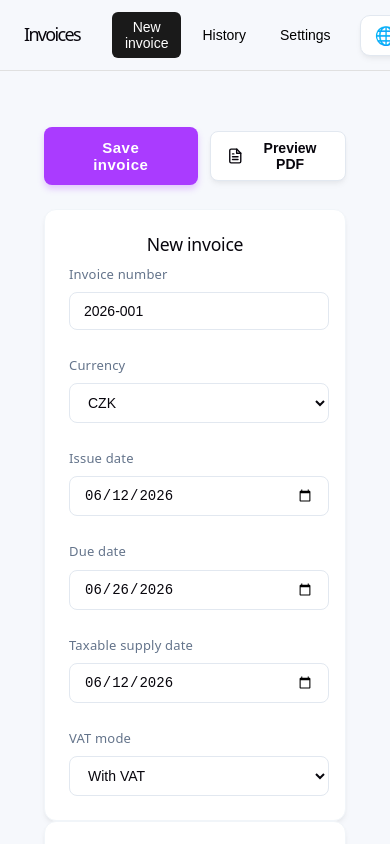
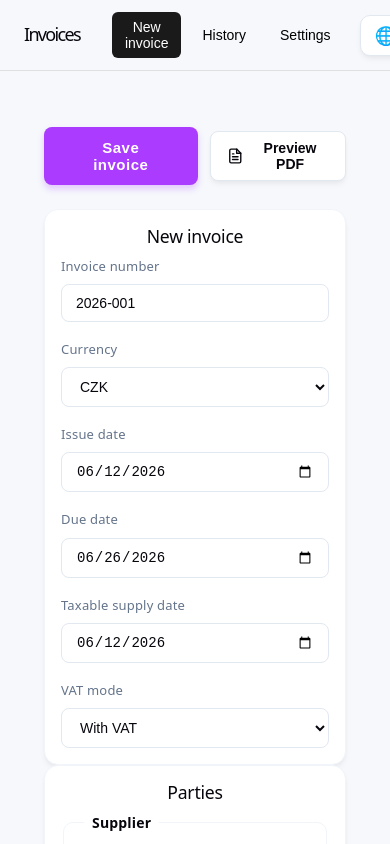
Before and after one commit to lkdrm/React_invoice, a React (Vite) app in the folder react-invoice-app/: page / in a window 390 px wide. Shown: the top 844 px of the page. Built offline with nearby package versions, Linux system fonts and the light colour scheme; what @react-pdf/renderer would draw is missing.

Commit message:
Update InvoiceForm.module.css

```diff
--- a/react-invoice-app/src/styles/InvoiceForm.module.css
+++ b/react-invoice-app/src/styles/InvoiceForm.module.css
@@ -231,3 +231,28 @@
     gap: 24px;
   }
 }
+
+@media (max-width: 720px) {
+  .section {
+    padding: 1rem;
+    border-radius: 14px;
+  }
+
+  .grid,
+  .parties {
+    grid-template-columns: 1fr;
+    gap: 1rem;
+  }
+
+  .totals {
+    width: 100%;
+    min-width: 0;
+    box-sizing: border-box;
+    align-self: stretch;
+  }
+
+  .actions {
+    margin-top: 24px;
+    padding-top: 16px;
+  }
+}
```
